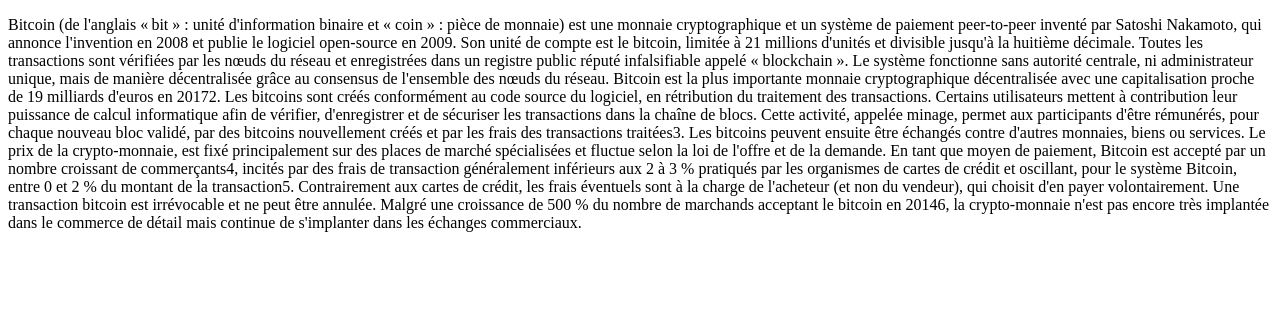
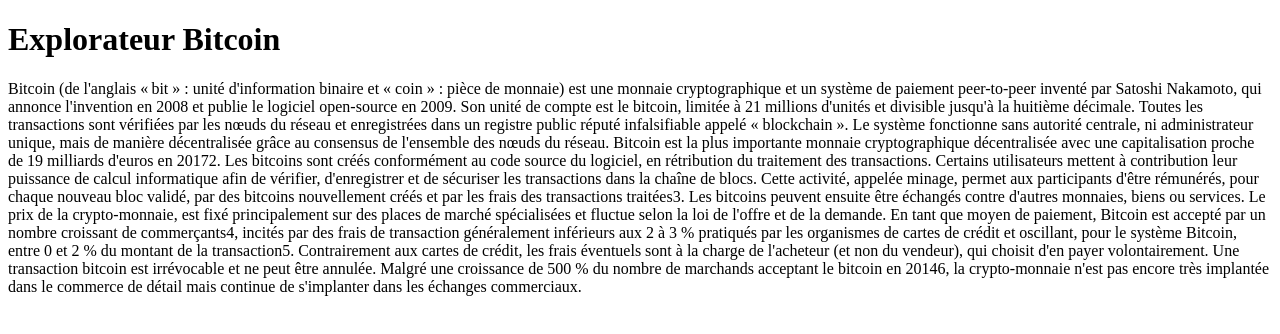
Before and after one commit to NimaFagandahr/NimaFagandahr, a plain HTML site: page Bitcoin.html in a window 1280 px wide. Drawn offline with Linux system fonts and the light colour scheme.

Commit message:
Update Bitcoin.html

```diff
--- a/Bitcoin.html
+++ b/Bitcoin.html
@@ -8,6 +8,10 @@
 </head>
 
 <body>
+			<h1>Explorateur Bitcoin</h1>
+
+
+
 		<p>Bitcoin (de l'anglais « bit » : unité d'information binaire et « coin » : pièce de monnaie) est une monnaie cryptographique et un système de paiement peer-to-peer inventé par Satoshi Nakamoto, qui annonce l'invention en 2008 et publie le logiciel open-source en 2009.
 Son unité de compte est le bitcoin, limitée à 21 millions d'unités et divisible jusqu'à la huitième décimale. Toutes les transactions sont vérifiées par les nœuds du réseau et enregistrées dans un registre public réputé infalsifiable appelé « blockchain ». Le système fonctionne sans autorité centrale, ni administrateur unique, mais de manière décentralisée grâce au consensus de l'ensemble des nœuds du réseau. Bitcoin est la plus importante monnaie cryptographique décentralisée avec une capitalisation proche de 19 milliards d'euros en 20172.
 Les bitcoins sont créés conformément au code source du logiciel, en rétribution du traitement des transactions. Certains utilisateurs mettent à contribution leur puissance de calcul informatique afin de vérifier, d'enregistrer et de sécuriser les transactions dans la chaîne de blocs. Cette activité, appelée minage, permet aux participants d'être rémunérés, pour chaque nouveau bloc validé, par des bitcoins nouvellement créés et par les frais des transactions traitées3. Les bitcoins peuvent ensuite être échangés contre d'autres monnaies, biens ou services. Le prix de la crypto-monnaie, est fixé principalement sur des places de marché spécialisées et fluctue selon la loi de l'offre et de la demande.
```
